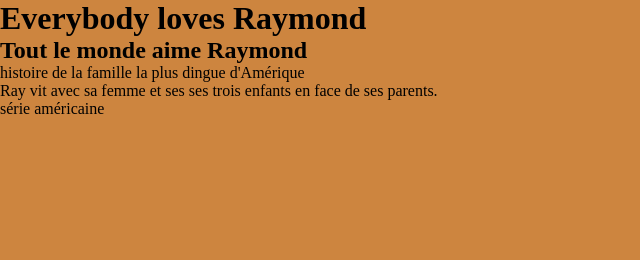
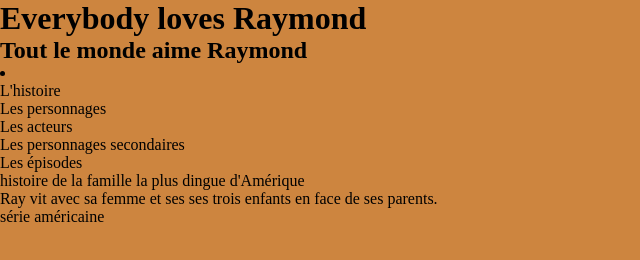
Before and after one commit to MurielM87/everybody_loves_raymond, a plain HTML site: page accueil.html in a window 1280 px wide. Shown: the whole page, without its empty margins (0-640 px from the left). Drawn offline with Linux system fonts and the light colour scheme.

Commit message:
nav page accueil

```diff
--- a/accueil.html
+++ b/accueil.html
@@ -24,6 +24,15 @@
         <header>
             <h1>Everybody loves Raymond</h1>
             <h2>Tout le monde aime Raymond</h2>
+            <nav>
+                <li>
+                    <ul>L'histoire</ul>
+                    <ul>Les personnages</ul>
+                    <ul>Les acteurs</ul>
+                    <ul>Les personnages secondaires</ul>
+                    <ul>Les épisodes</ul>
+                </li>
+            </nav>
         </header>
 
         <main>
```
